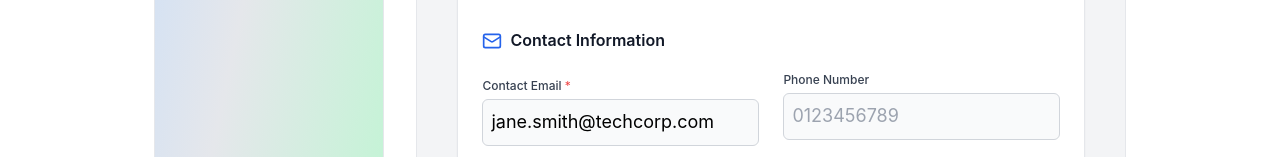
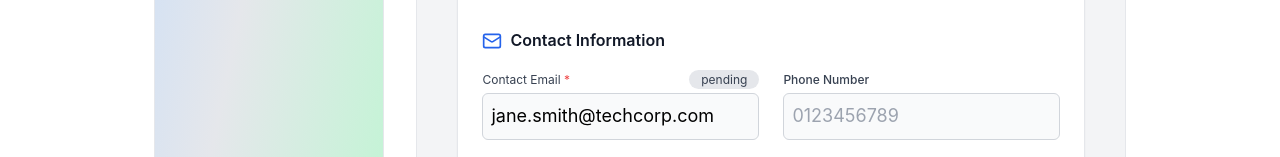
Before and after one commit to KU-jobapp-guys/KU-Seek, a Vue app in the folder frontend/: page /setting in a window 1280 px wide. Shown: the part 795-952 px from the top of the page. Built offline with nearby package versions, Linux system fonts and the light colour scheme; no server answers.

Commit message:
add contact email status

```diff
--- a/frontend/package.json
+++ b/frontend/package.json
@@ -21,7 +21,7 @@
     "@headlessui/vue": "^1.7.23",
     "@heroicons/vue": "^2.2.0",
     "lucide-vue-next": "^0.542.0",
-    "pinia": "^3.0.3",
+    "pinia": "^3.0.4",
     "vue": "^3.5.18",
     "vue-router": "^4.5.1"
   },
--- a/frontend/src/views/SettingView.vue
+++ b/frontend/src/views/SettingView.vue
@@ -25,6 +25,7 @@ const profileData = reactive({
   companyName: '',
   gpa: null as number | null,
   email: '',
+  contactEmailStatus: 'pending',
   termOfService: true,
 })
 
@@ -48,6 +49,7 @@ const loadUserData = async () => {
       companyName: userType.value === 'company' ? (profile as CompanyProfile).name || '' : '',
       gpa: userType.value === 'student' ? (profile as StudentProfile).gpa || null : null,
       email: profile.email || '',
+      contactEmailStatus: 'pending',
       termOfService: true,
     }
 
@@ -362,9 +364,12 @@ onMounted(() => {
             <div class="grid grid-cols-1 md:grid-cols-2 gap-6">
               <!-- Contact Email -->
               <div :class="{ 'error-form': errors.contactEmail && touched.contactEmail }">
-                <label :class="ProfileStyle.formLabel">
-                  Contact Email
-                  <span class="text-red-500">*</span>
+                <label :class="ProfileStyle.formLabel + ' flex items-center justify-between'">
+                  <span class="gap-1">
+                    Contact Email
+                    <span class="text-red-500">*</span>
+                  </span>
+                  <span class="rounded-full bg-gray-200 px-3">{{ profileData.contactEmailStatus }}</span>
                 </label>
                 <input
                   v-model="profileData.contactEmail"
```
Also changed, not shown: 1 other file (tests, documents, lock files or other folders).
